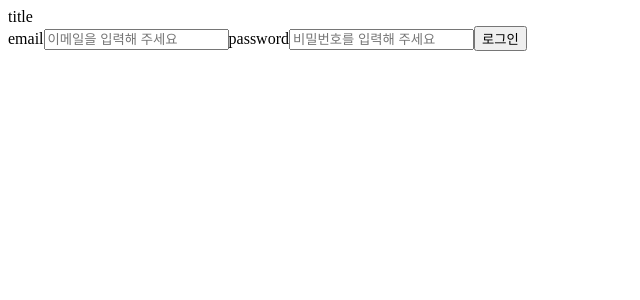
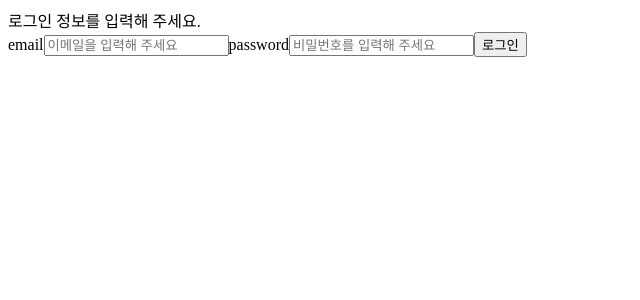
Before and after one commit to seungyeonchoo/fint, a React (Create React App) app: page / in a window 1280 px wide. Shown: the top 300 px of the page, without its empty margins (0-640 px from the left). Built offline with nearby package versions, Linux system fonts and the light colour scheme; no server answers.

Commit message:
Feat: add Auth Title

```diff
--- a/src/hooks/useAuth.ts
+++ b/src/hooks/useAuth.ts
@@ -1,4 +1,3 @@
-import { async } from 'q';
 import React, { useState } from 'react';
 import AuthService from '../services/AuthService';
 
--- a/src/pages/AuthPage/components/AuthTitle.tsx
+++ b/src/pages/AuthPage/components/AuthTitle.tsx
@@ -1,5 +1,5 @@
 const AuthTitle = () => {
-  return <div>title</div>;
+  return <div>로그인 정보를 입력해 주세요.</div>;
 };
 
 export default AuthTitle;
```
